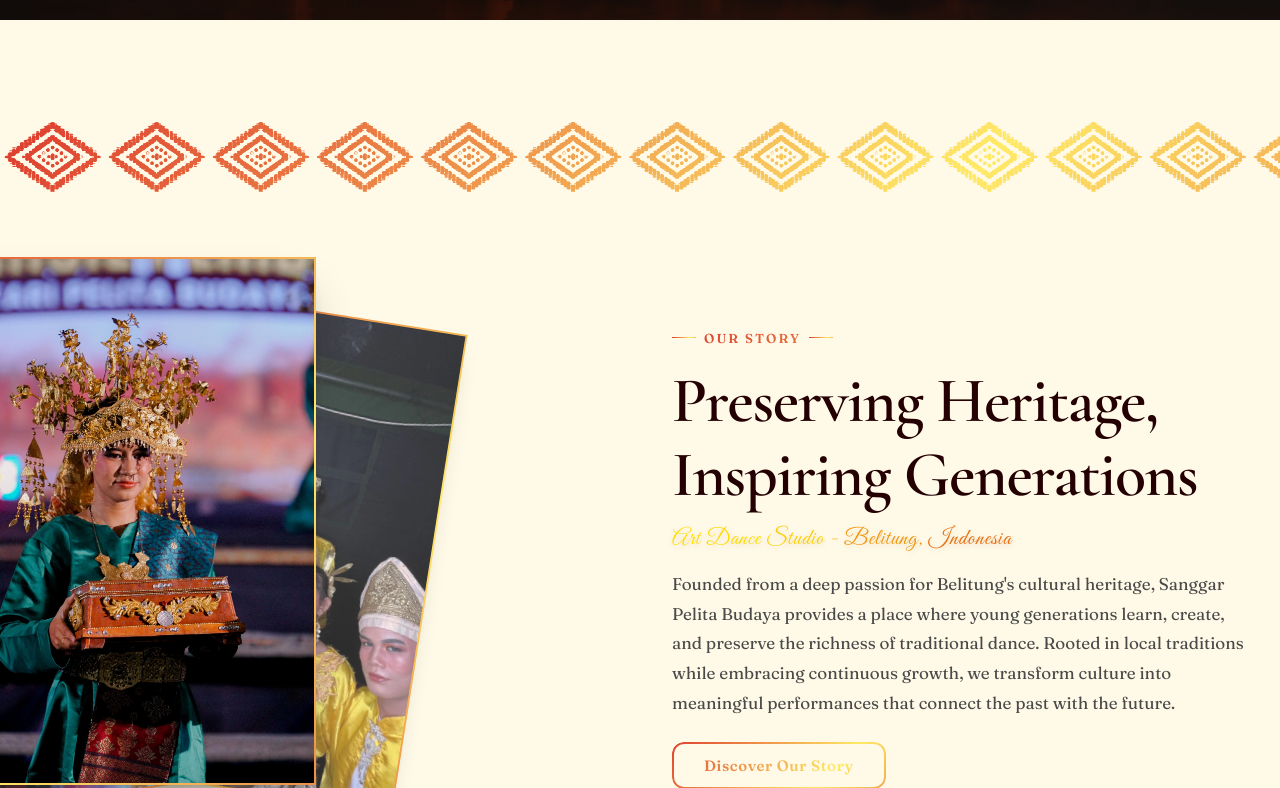
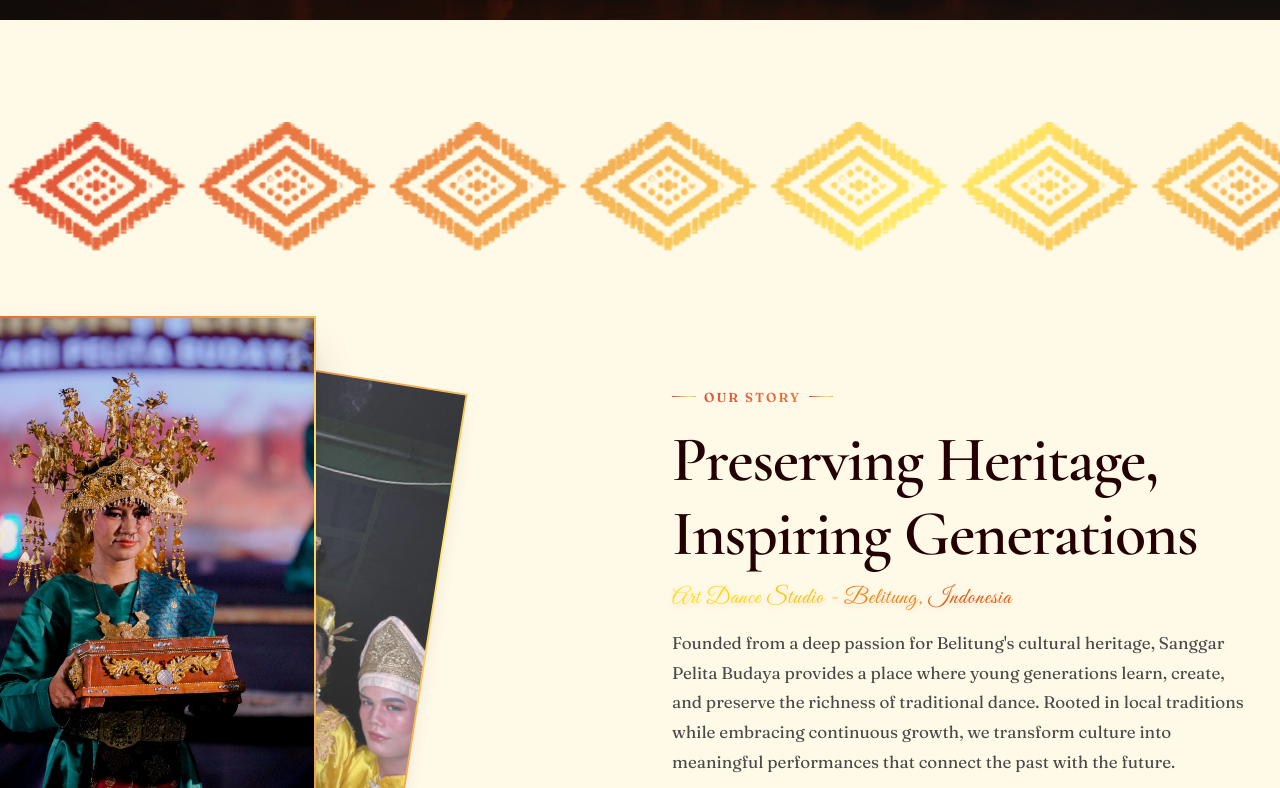
Before and after one commit to HappyRehund/sanggar-pelita-budaya, a Svelte app in the folder frontend/: page / in a window 1280 px wide. Shown: the part 852-1640 px from the top of the page. Built offline with nearby package versions, Linux system fonts and the light colour scheme; no server answers.

Commit message:
tweak(about-preview): enlarge pattern dividers for stronger presence
- Scale divider height from 71px to 130px (top and bottom) so the
  pattern reads as a bolder decorative band framing the About section
  rather than a thin strip

```diff
--- a/frontend/src/modules/home/components/AboutPreview.svelte
+++ b/frontend/src/modules/home/components/AboutPreview.svelte
@@ -165,7 +165,7 @@
   .about-preview__divider {
     display: block;
     width: 100%;
-    height: 71px;
+    height: 130px;
     margin: 0;
     border: 0;
     background: linear-gradient(135deg,
@@ -174,8 +174,8 @@
       var(--color-red) 100%);
     background-size: 200% 200%;
     background-position: 0% 50%;
-    -webkit-mask: var(--divider-mask) top left / auto 71px repeat-x;
-            mask: var(--divider-mask) top left / auto 71px repeat-x;
+    -webkit-mask: var(--divider-mask) top left / auto 130px repeat-x;
+            mask: var(--divider-mask) top left / auto 130px repeat-x;
     animation: eyebrow-gradient-pan 6s linear infinite;
   }
 
```
